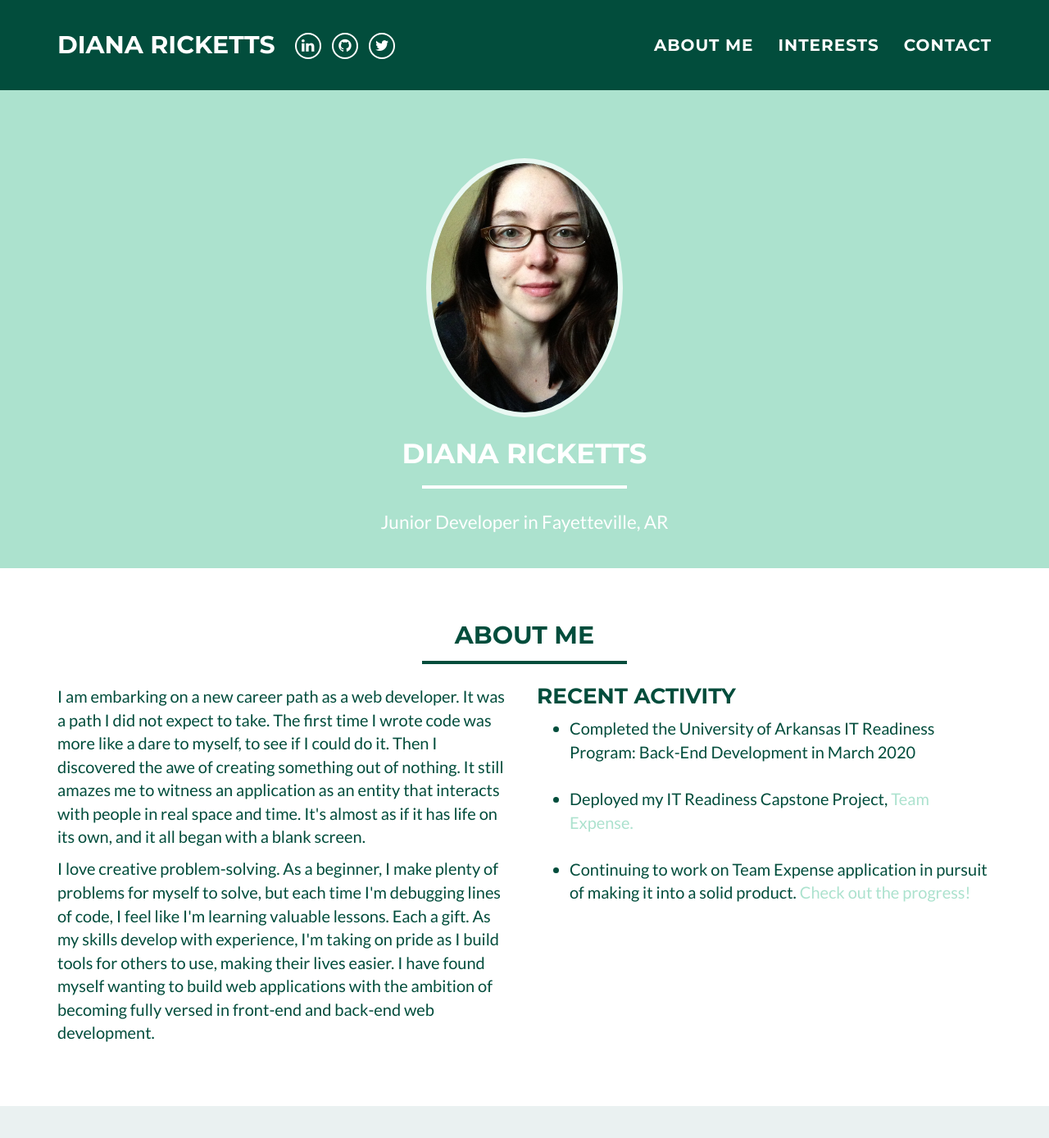
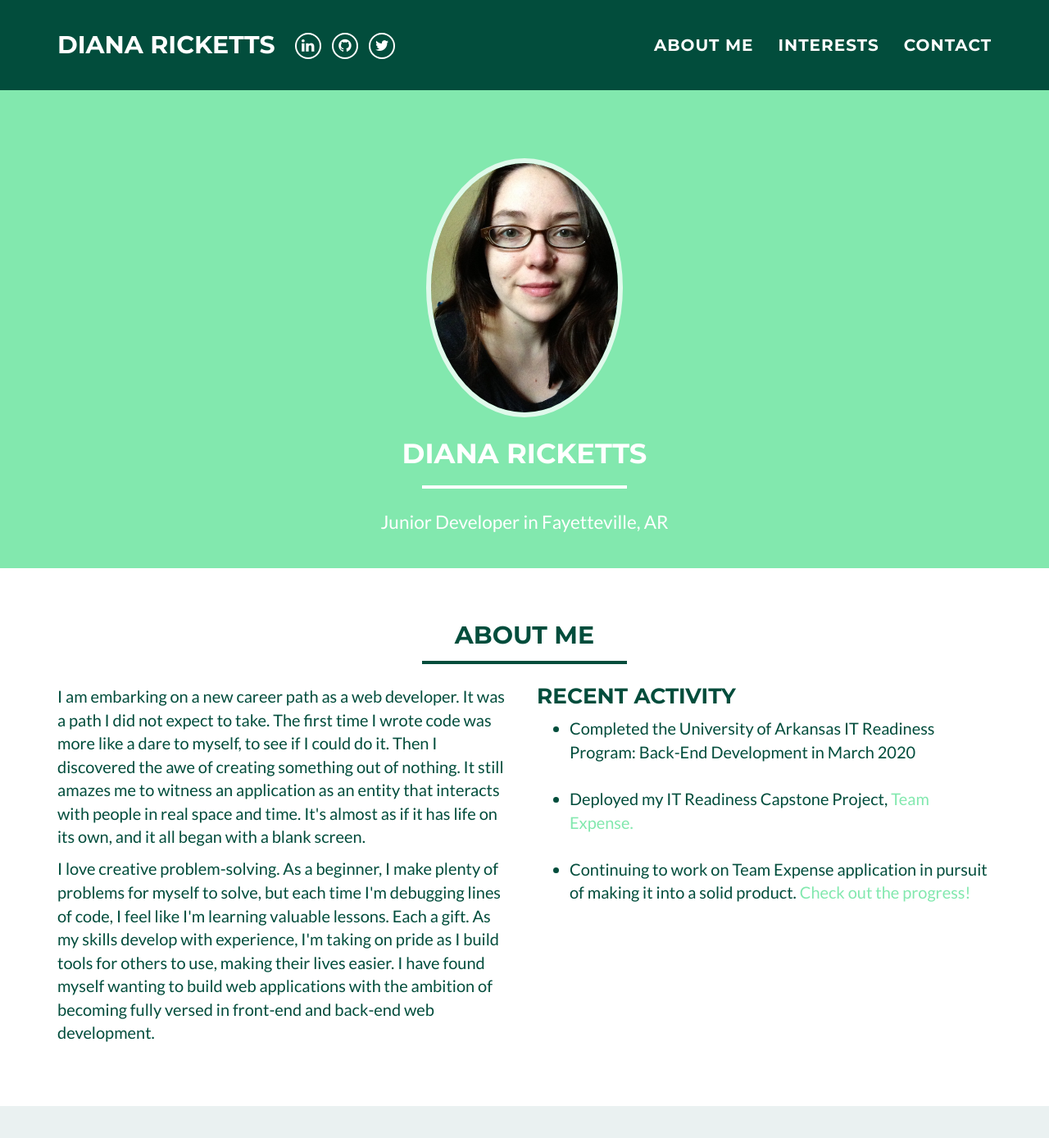
Before and after one commit to dricketts0/dricketts0.github.io, a Jekyll site: the page built from index.html, in a window 1280 px wide and 1400 px high. Shown: the top 1388 px of the window at 82% size. Built offline with Jekyll 4.4.1, drawn with Linux system fonts in a browser that asks for light colours.

Commit message:
change primary color

```diff
--- a/_config.yml
+++ b/_config.yml
@@ -24,8 +24,8 @@ bing_verify:
 
 # Color settings (hex-codes without the leading hash-tag)
 color:
-  primary: ACE2CE
-  primary-rgb: "172, 226, 206"
+  primary: 82E8AE
+  primary-rgb: "130, 232, 174"
   secondary: 024D3C
   secondary-dark: 43574F
   section-tout: eaf1f1
```
